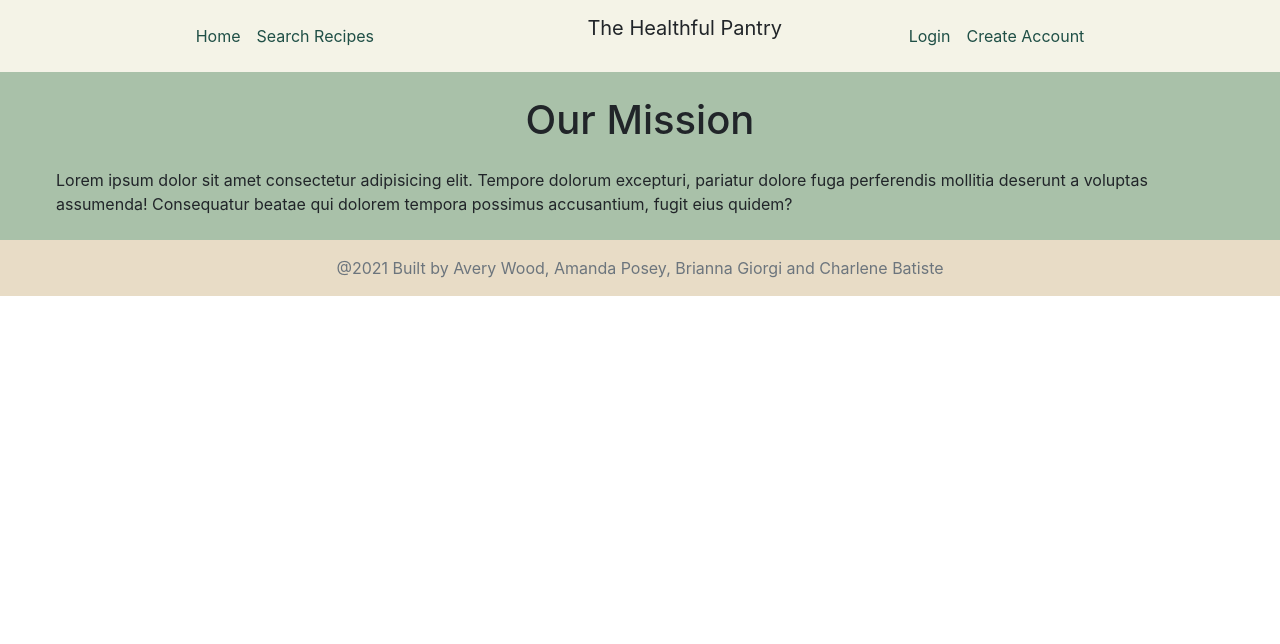
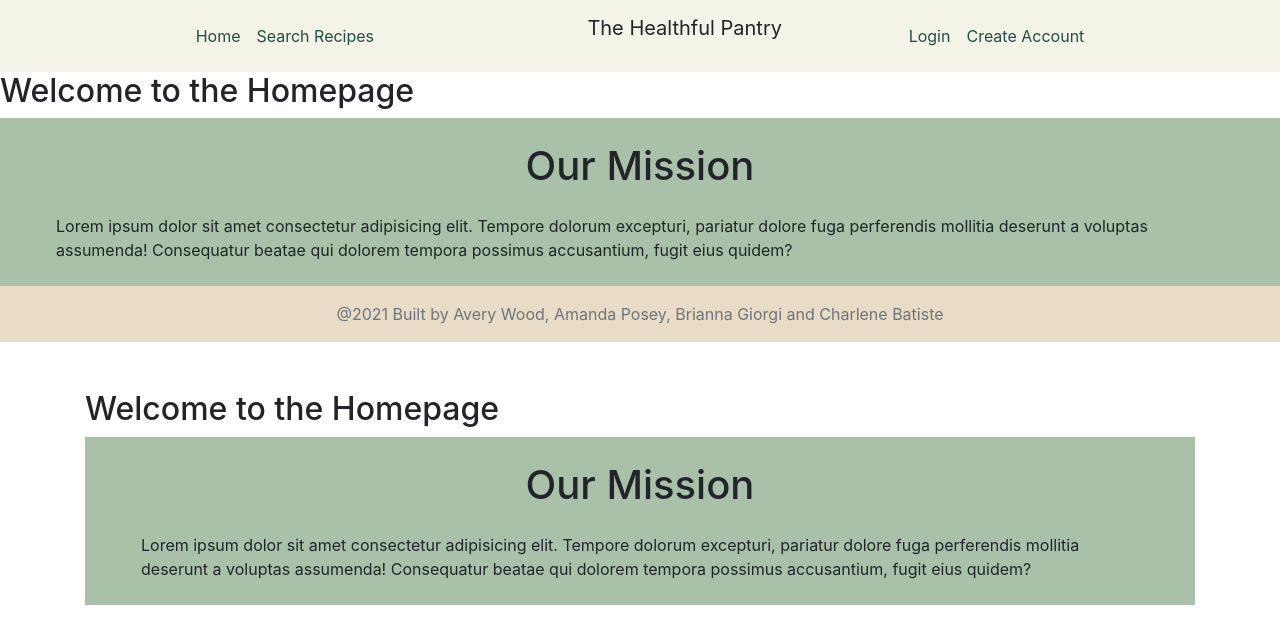
Before and after one commit to charlenebatiste/the-healthful-pantry, a React (Create React App) app: page / in a window 1280 px wide. Shown: the top 644 px of the page. Built offline with nearby package versions, Linux system fonts and the light colour scheme; no server answers.

Commit message:
created pages folder and updated organization

```diff
--- a/src/App.js
+++ b/src/App.js
@@ -7,9 +7,10 @@
 import './App.css';
 // Components
 import Navbar from './components/Navbar';
+// Pages
+import Home from './pages/Home';
 import Signup from './components/Signup';
 import Login from './components/Login';
-import About from './components/About'
 import Footer from './components/Footer'
 
 // Private route component
@@ -59,11 +60,12 @@
     return (
         <div className="App">
             <Navbar isAuth={isAuthenticated} handleLogout={handleLogout} />
-            <About />
+            <Home />
             <Footer />
             <div className="container mt-5">
                 <Switch>
                     {/* routes will go inside of here */}
+                    <Route exact path="/" component={Home} />
                     <Route path='/signup' component={Signup} />
                     <Route path='/login'
                         render={(props) => <Login {...props} user={currentUser} nowCurrentUser={nowCurrentUser} setIsAuthenticated={setIsAuthenticated} />} />
--- /dev/null
+++ b/src/pages/Home.jsx
@@ -0,0 +1,12 @@
+import React from "react";
+import About from "../components/About";
+
+function Home(props) {
+	return (
+		<div>
+			<h2>Welcome to the Homepage</h2>
+			<About />
+		</div>
+	);
+}
+export default Home;
```
